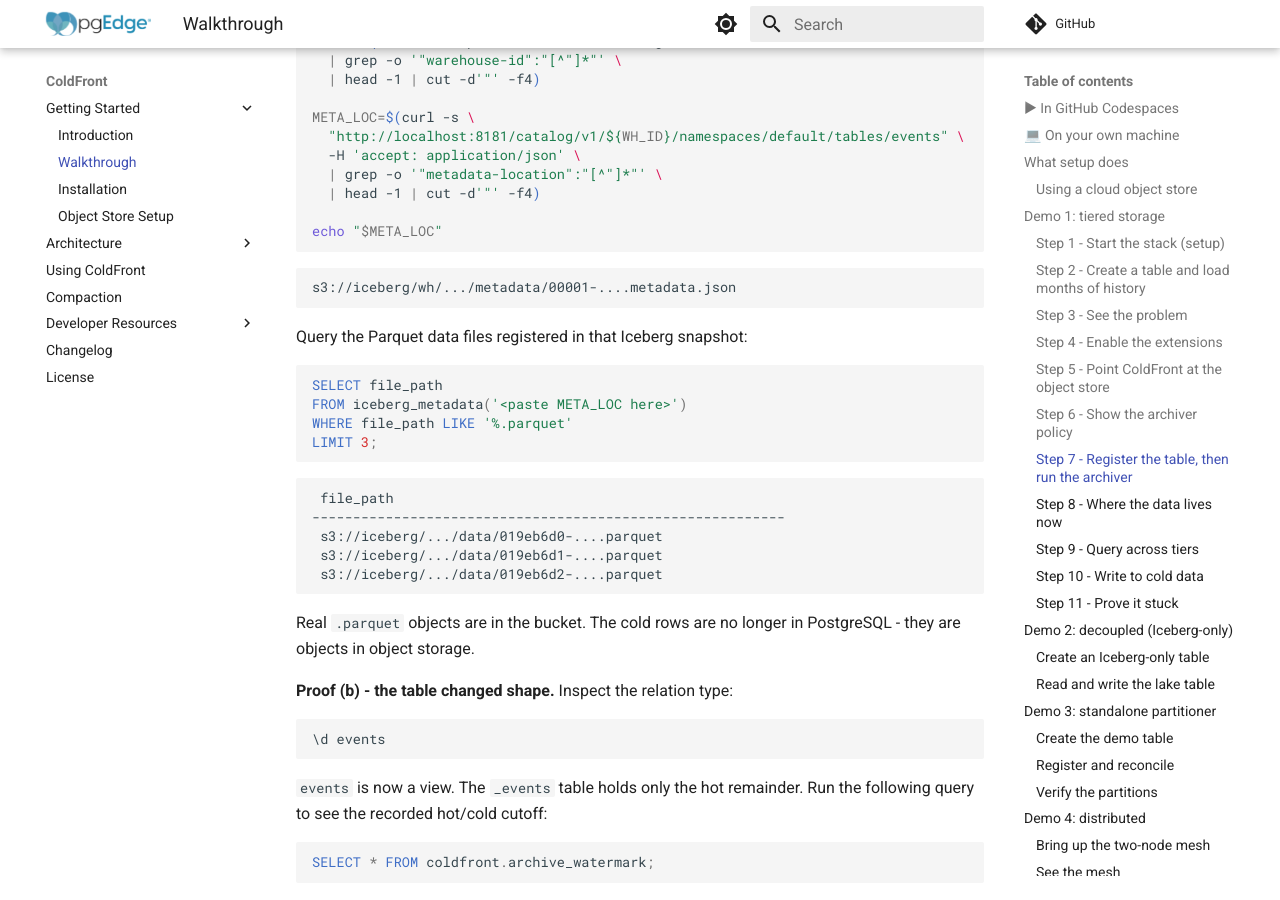
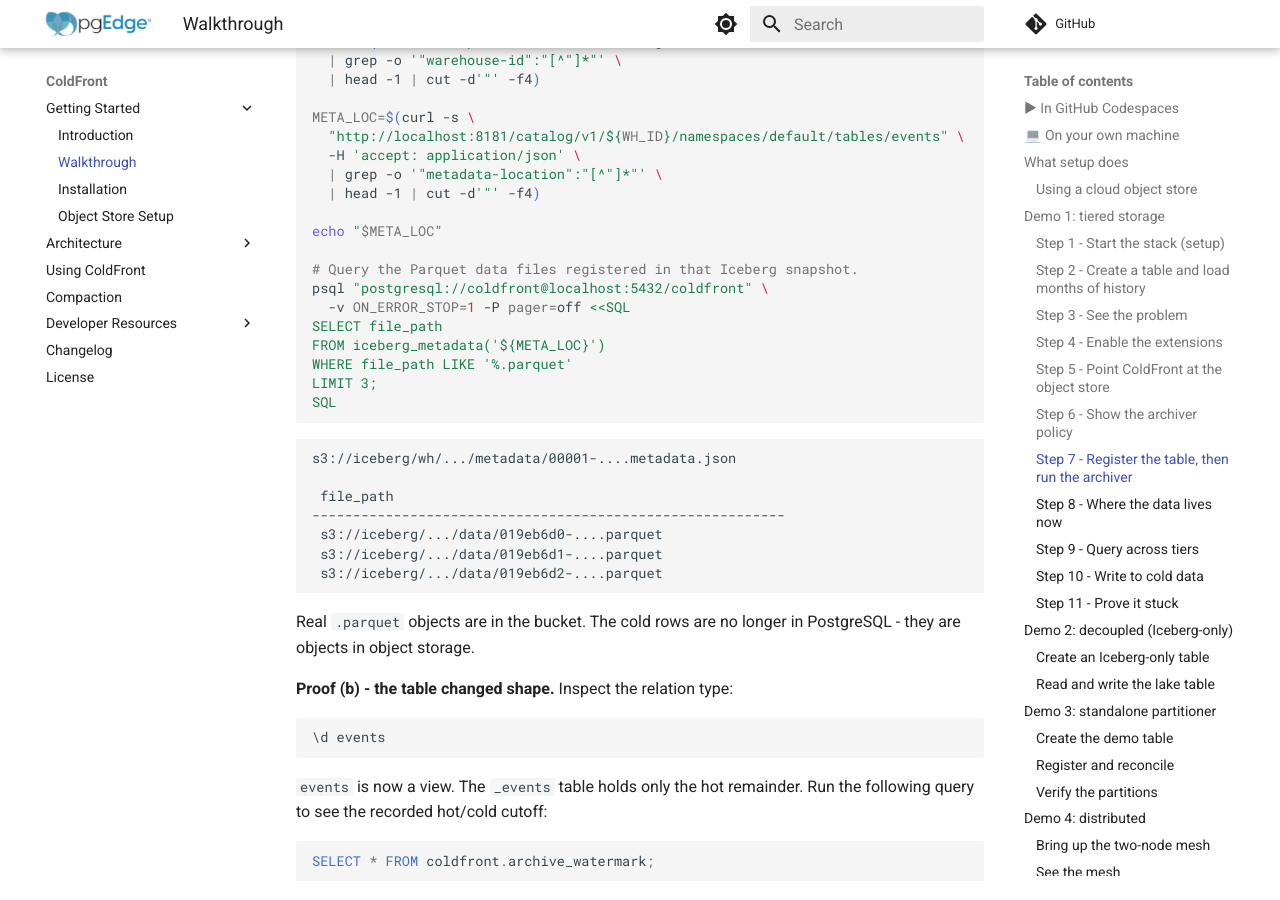
Before and after one commit to pgEdge/coldfront, an MkDocs documentation site: the page built from docs/walkthrough.md, in a window 1280 px wide and 900 px high, scrolled down 8500 px. Built offline with MkDocs 1.6.1 and Material for MkDocs 9.7.7, drawn with Linux system fonts in a browser that asks for light colours; comment, search, counter and statistics services are not loaded.

Commit message:
docs: walkthrough — self-contained iceberg_metadata proof cell

````diff
--- a/docs/walkthrough.md
+++ b/docs/walkthrough.md
@@ -431,22 +431,20 @@ META_LOC=$(curl -s \
   | head -1 | cut -d'"' -f4)
 
 echo "$META_LOC"
+
+# Query the Parquet data files registered in that Iceberg snapshot.
+psql "postgresql://coldfront@localhost:5432/coldfront" \
+  -v ON_ERROR_STOP=1 -P pager=off <<SQL
+SELECT file_path
+FROM iceberg_metadata('${META_LOC}')
+WHERE file_path LIKE '%.parquet'
+LIMIT 3;
+SQL
 ```
 
 ```text {"ignore":"true"}
 s3://iceberg/wh/.../metadata/00001-....metadata.json
-```
 
-Query the Parquet data files registered in that Iceberg snapshot:
-
-```sql {"interpreter":"psql postgresql://coldfront@localhost:5432/coldfront?options=-cclient_min_messages%3Dwarning -v ON_ERROR_STOP=1 -P pager=off -f"}
-SELECT file_path
-FROM iceberg_metadata('<paste META_LOC here>')
-WHERE file_path LIKE '%.parquet'
-LIMIT 3;
-```
-
-```text {"ignore":"true"}
  file_path
 ----------------------------------------------------------
  s3://iceberg/.../data/019eb6d0-....parquet
````
